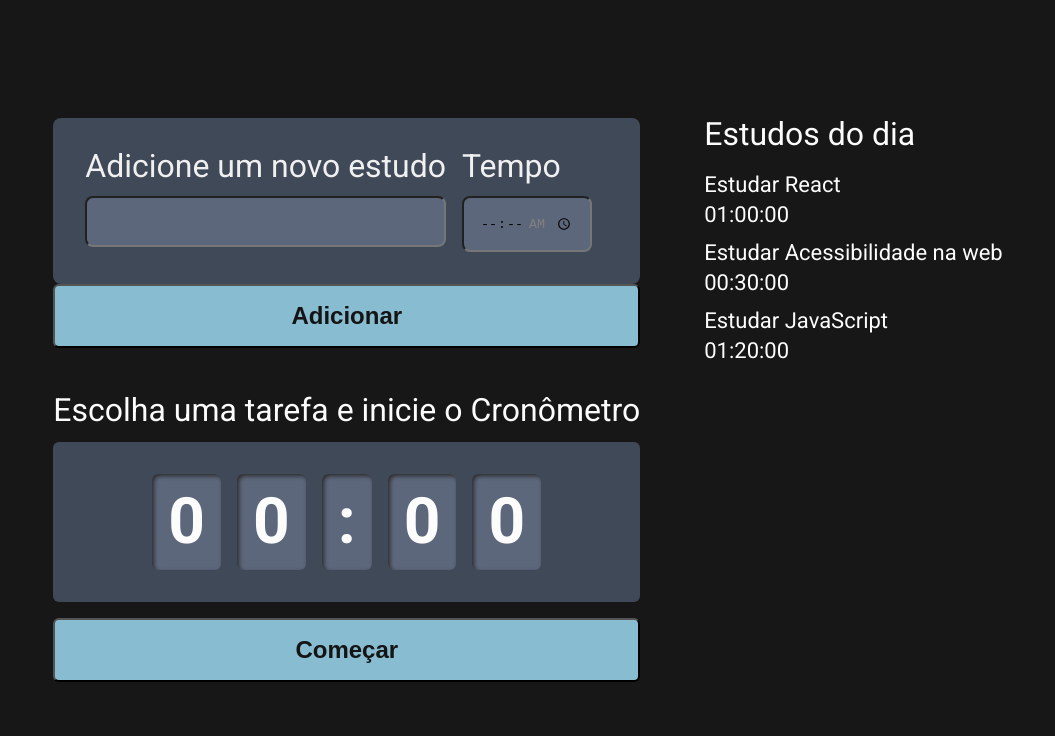
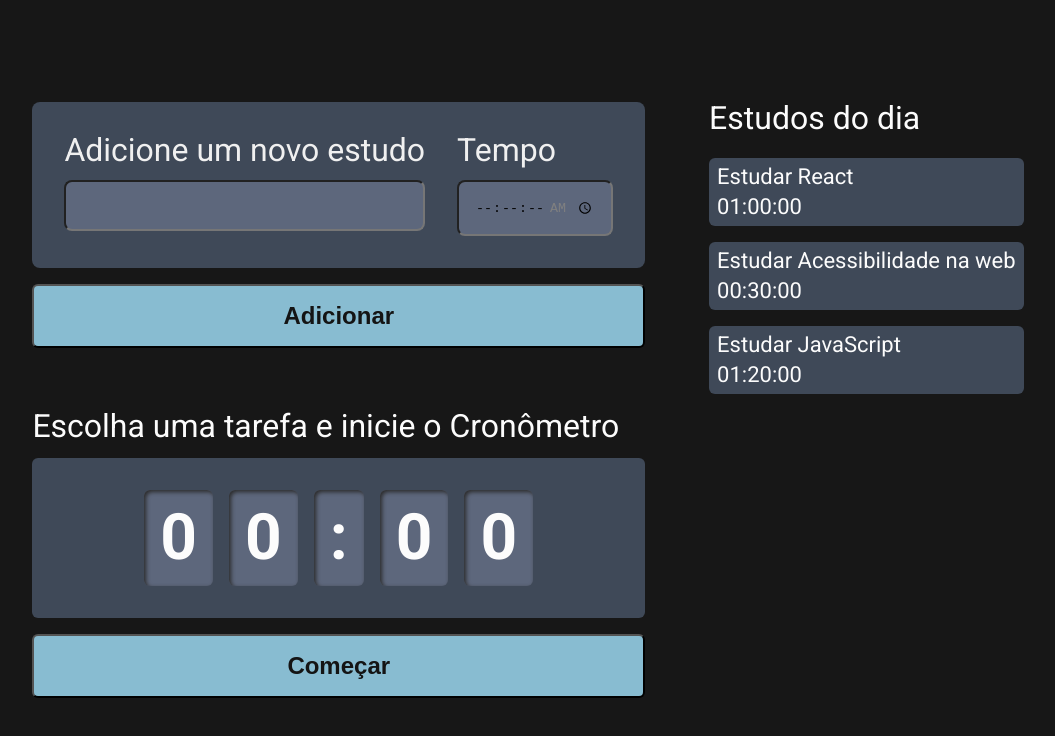
Before and after one commit to Gabrielbsb21/front-end, a React (Create React App) app in the folder focused-study/: page / in a window 1280 px wide. Shown: the top 736 px of the page, without its empty margins (112-1167 px from the left). Built offline with nearby package versions, Linux system fonts and the light colour scheme.

Commit message:
🚧 working on form component

```diff
--- a/focused-study/src/components/Form/index.tsx
+++ b/focused-study/src/components/Form/index.tsx
@@ -1,24 +1,74 @@
-import { FormWrapper, Fieldset, Label, Input, Box, Button } from './style';
+import { useState } from 'react';
+import { FormEvent } from 'react';
+import {
+  FormWrapper,
+  FormTask,
+  Fieldset,
+  Label,
+  Input,
+  Box,
+  Button
+} from './style';
 
 export const Form = () => {
+  const [time, setTime] = useState('');
+  const [task, setTask] = useState('');
+
+  // event.currentTarget.setCustomValidity("Campo Obrigatório");
+
+  const handleTime = (event: FormEvent<HTMLInputElement>) => {
+    event.preventDefault();
+    setTime(event.currentTarget.value);
+    console.log(event)
+  };
+
+  const handleTask = (event: FormEvent<HTMLInputElement>) => {
+    event.preventDefault();
+
+    setTask(event.currentTarget.value);
+  };
+
+  const handleForm = (event: FormEvent<HTMLFormElement>) => {
+    event.preventDefault();
+    console.log(event);
+    setTask('');
+    setTime('');
+  };
+
   return (
     <FormWrapper>
+      <FormTask onSubmit={handleForm}>
         <Fieldset>
           <Box>
             <Label htmlFor="task">Adicione um novo estudo</Label>
-          <Input id="task" type="text" />
+            <Input
+              id="task"
+              type="text"
+              name="task"
+              value={task}
+              onChange={handleTask}
+              required
+              aria-required="true"
+            />
           </Box>
           <Box>
             <Label htmlFor="time">Tempo</Label>
             <Input
               id="time"
               type="time"
+              name="time"
+              value={time}
+              onChange={handleTime}
               min="00:00:00"
               max="01:30:00"
+              step="1"
+              required
+              aria-required="true"
             />
           </Box>
         </Fieldset>
-      <Button>Adicionar</Button>
+        <Button type="submit">Adicionar</Button>
+      </FormTask>
     </FormWrapper>
   );
 };
--- a/focused-study/src/components/Form/style.ts
+++ b/focused-study/src/components/Form/style.ts
@@ -1,42 +1,46 @@
-import styled from "styled-components";
+import styled from 'styled-components';
 
 export const FormWrapper = styled.section`
+  grid-area: sectionForm;
+`;
+
+export const FormTask = styled.form`
   display: flex;
   flex-direction: column;
-  grid-area: sectionForm;
-`
+  gap: 1rem;
+`;
 
 export const Fieldset = styled.fieldset`
-  background-color: #3F4958;
+  background-color: #3f4958;
   border-radius: 8px;
   display: flex;
-  gap: 1rem;
+  gap: 2rem;
   padding: 2rem;
-`
+`;
 
 export const Input = styled.input`
   padding: 1rem;
   border-radius: 8px;
-  background-color: #5D677C;
-`
+  background-color: #5d677c;
+`;
 
 export const Box = styled.div`
   display: flex;
   flex-direction: column;
   gap: 0.875rem;
-`
+`;
 
 export const Label = styled.label`
-  color: #F0F0F0;
+  color: #f0f0f0;
   font-size: 2rem;
-`
+`;
 
 export const Button = styled.button`
-  background-color: #88BCD1;
+  background-color: #88bcd1;
   border-radius: 6px;
   color: #141414;
   cursor: pointer;
   font-size: 1.5rem;
   font-weight: 600;
   padding: 1rem 0.5rem;
-`
+`;
--- a/focused-study/src/components/Main/style.ts
+++ b/focused-study/src/components/Main/style.ts
@@ -3,6 +3,6 @@ import styled from 'styled-components';
 export const MainWrapper = styled.main`
   display: grid;
   grid-template-areas: 'sectionForm asideTask' 'sectionStopWatch .';
-  grid-row-gap: 2rem;
+  grid-row-gap: 1rem;
   grid-column-gap: 4rem;
 `;
--- a/focused-study/src/components/Tasks/index.tsx
+++ b/focused-study/src/components/Tasks/index.tsx
@@ -20,6 +20,7 @@ const mockTask = [
 ]
 
 export const Tasks = () => {
+
   return (
     <Aside>
       <Heading>Estudos do dia</Heading>
--- a/focused-study/src/components/Tasks/style.ts
+++ b/focused-study/src/components/Tasks/style.ts
@@ -14,9 +14,13 @@ export const Ul = styled.ul`
 `;
 
 export const ListItem = styled.li`
+  border-radius: 6px;
+  color: #FCFCFC;
   display: flex;
   flex-direction: column;
   gap: 0.5rem;
+  background-color: #3F4958;
+  padding: 0.5rem;
 `
 
 export const Typography = styled.p`
```
Lines whose indentation alone changed are shown as unchanged.
